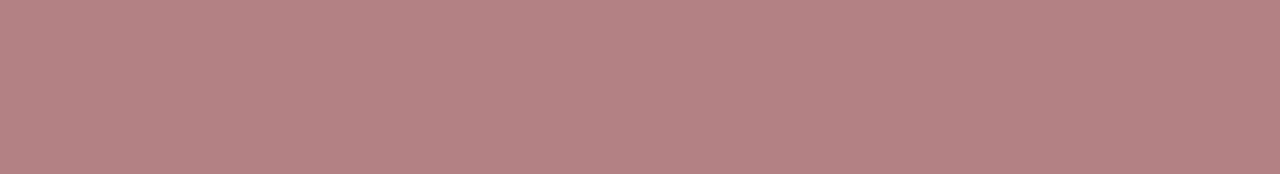
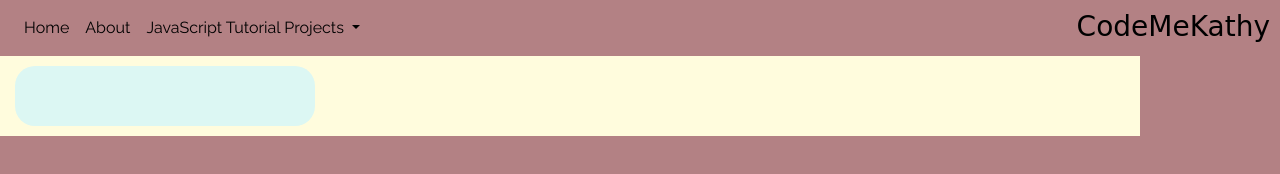
Before and after one commit to CodeMeKathy/JSTut, a plain HTML site: page JSTut2/JSTut2.html in a window 1280 px wide. Drawn offline with nearby package versions, Linux system fonts and the light colour scheme; files that its build step writes are made by us from their sources; a web font is replaced by a local one.

Commit message:
Added a container to hold calc-container with form in JSTut2.html. Updated the project links in JSTut1.html.

```diff
--- a/JSTut2/JSTut2.css
+++ b/JSTut2/JSTut2.css
@@ -0,0 +1,16 @@
+
+.container{
+  background: #FFFCDD;
+  margin: 0px;
+  align-content: center;
+}
+
+.calc-container{
+  width: 300px;
+  background-color: #DCF7F3;
+  border-radius: 20px;
+  padding: 30px;
+  margin-top: 10px;
+  margin-bottom: 10px;
+  justify-items: center;
+}
--- a/JSTut2/JSTut2.html
+++ b/JSTut2/JSTut2.html
@@ -13,13 +13,53 @@
 
   <link href="https://fonts.googleapis.com/css?family=Raleway" rel="stylesheet">
 
-  <link rel="stylesheet" href="JSTut2.css">
-  <link rel="stylesheet" href="navStyle.css">
+  <link rel="stylesheet" href="/JSTut2/JSTut2.css">
+  <link rel="stylesheet" href="../navStyle.css">
   <title>CodeMeKathy JS Calculator</title>
 </head>
 <body>
+  <div class="nav-section">
+    <a href="https://KathyLambert.me"><h3 class="logo">CodeMeKathy</h3></a>
+    <nav class="navbar navbar-expand-lg" >
+      <button class="navbar-toggler" type="button" data-toggle="collapse" data-target="#navbarSupportedContent" aria-controls="navbarSupportedContent" aria-expanded="false" aria-label="Toggle navigation">
+          <span class="navbar-toggler-icon"></span>
+      </button>
+
+      <div class="collapse navbar-collapse" id="navbarSupportedContent">
+        <ul class="navbar-nav mr-auto">
+          <li class="nav-item active">
+            <a class="nav-link" href="../index.html">Home <span class="sr-only">(current)</span></a>
+          </li>
+          <li class="nav-item">
+            <a class="nav-link" href="#">About</a>
+          </li>
+          <li class="nav-item dropdown">
+              <a class="nav-link dropdown-toggle" href="../index.html" id="navbarDropdownMenuLink" role="button" data-toggle="dropdown" aria-haspopup="true" aria-expanded="false">
+                JavaScript  Tutorial Projects
+              </a>
+              <div class="dropdown-menu" aria-labelledby="navbarDropdownMenuLink">
+                <a class="dropdown-item" href="JSTut1/JSTut1.html"> JavaScript Tutorial 1</a>
+                <a class="dropdown-item" href="JSTut2/JSTut2.html"> JavaScript Tutorial 2 </a>
+                <a class="dropdown-item" href="JSTut3/JSTut3.html"> JavaScript Tutorial 3 </a>
+              </div>
+            </li>
+          </ul>
+        </div>
+    </nav>
+  </div>
+  <div class="container text-center">
+    <div class="calc-container ">
+      <div class="row">
+        <form action="" name="calc">
 
 
+
+        </form>
+      </div>
+
+    </div>
+
+  </div>
 
 
 
--- a/style.css
+++ b/style.css
@@ -31,7 +31,7 @@ img {
   height: 250px;
 }
 
-.prog-title {
+.proj-title {
   text-align: center;
 }
 
```
Also changed, not shown: JSTut1/JSTut1.html (+4 -4 lines).
